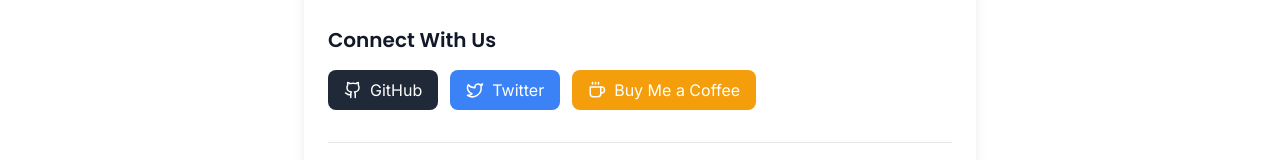
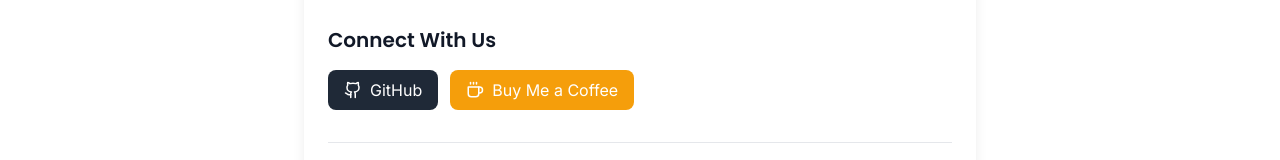
Before and after one commit to cidkagenou198/Lofi_music-Weather-App, a React (Vite) app: page /about in a window 1280 px wide. Shown: the part 854-1014 px from the top of the page. Built offline with nearby package versions, Linux system fonts and the light colour scheme; no server answers.

Commit message:
Update AboutPage.tsx

```diff
--- a/src/pages/AboutPage.tsx
+++ b/src/pages/AboutPage.tsx
@@ -70,11 +70,8 @@
                   <Github size={18} className="mr-2" />
                   GitHub
                 </a>
-                <a href="#" className="flex items-center px-4 py-2 rounded-lg bg-blue-500 text-white hover:bg-blue-600 transition-colors">
-                  <Twitter size={18} className="mr-2" />
-                  Twitter
-                </a>
-                <a href="#" className="flex items-center px-4 py-2 rounded-lg bg-accent-500 text-white hover:bg-accent-600 transition-colors">
+
+                <a href="https://buymeacoffee.com/cidkagenou" className="flex items-center px-4 py-2 rounded-lg bg-accent-500 text-white hover:bg-accent-600 transition-colors">
                   <Coffee size={18} className="mr-2" />
                   Buy Me a Coffee
                 </a>
```
